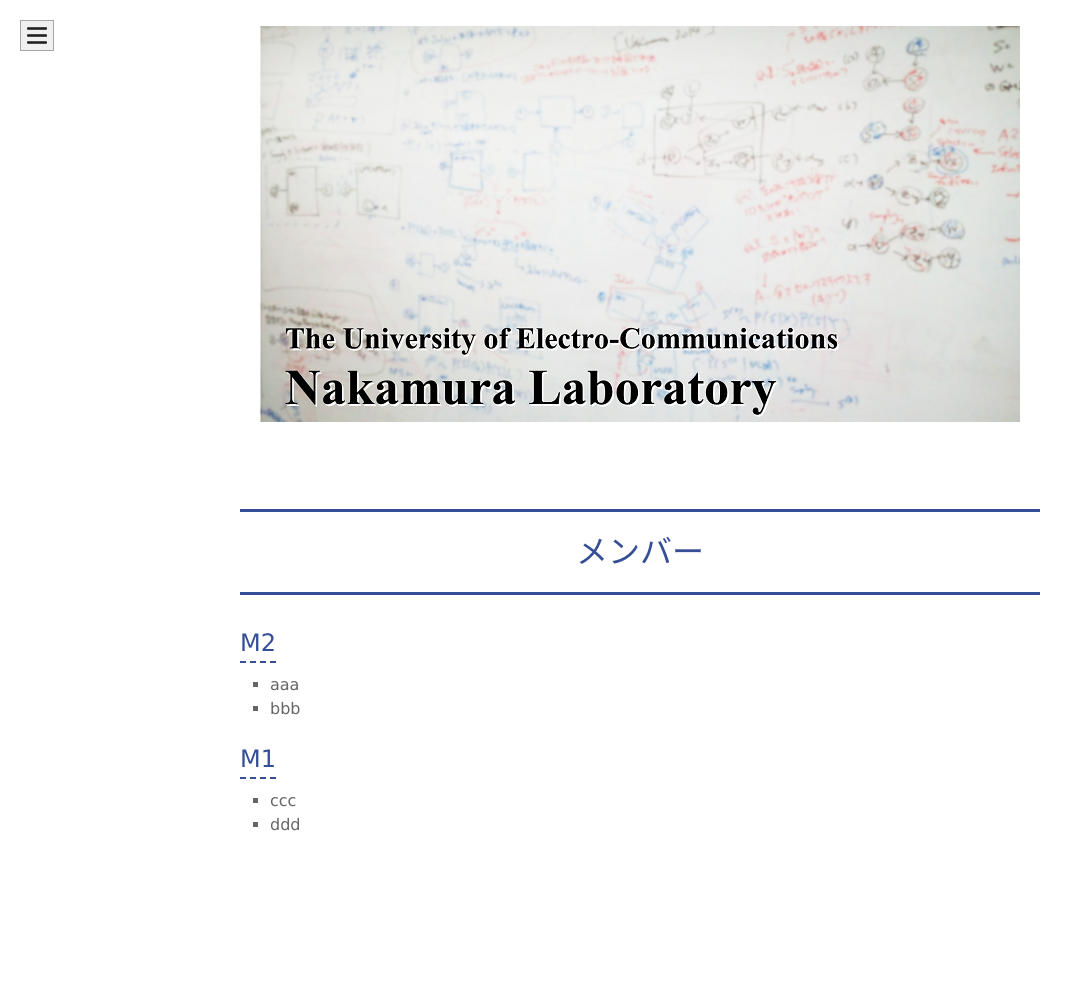
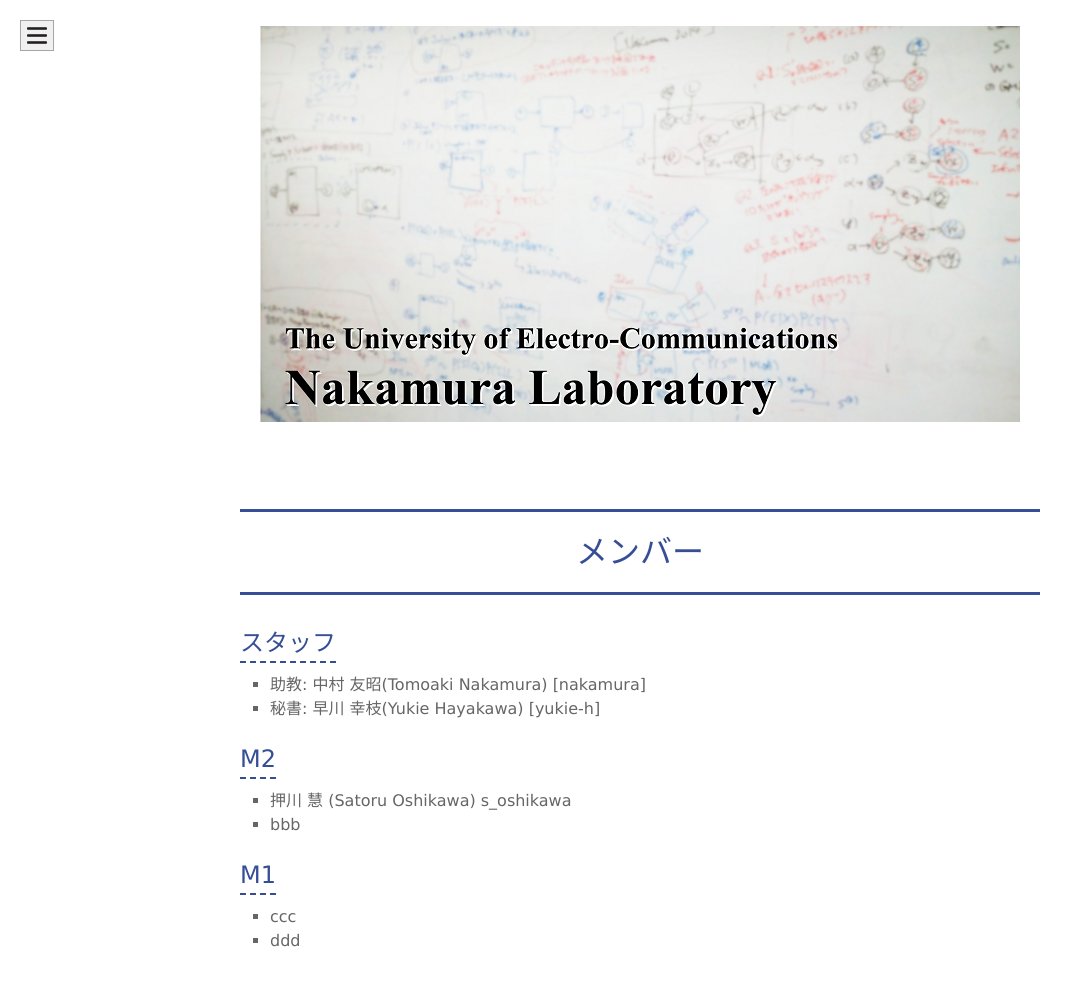
Before and after one commit to naka-lab/naka-lab.github.io, a Jekyll site: the page built from subpages/member.md, in a window 1280 px wide. Shown: the whole page, without its empty margins (0-1083 px from the left). Built offline with Jekyll 4.4.1, drawn with Linux system fonts in a browser that asks for light colours; before the commit the page ends 900 px from its top, so only the background shows below that.

Commit message:
メンバー更新

```diff
--- a/_layouts/default.html
+++ b/_layouts/default.html
@@ -24,7 +24,7 @@
       </form> -->
       <h2>Nakamura Lab. </h2>
       <p>
-      研究室の説明．．．
+      電気通信大学 知能機械工学専攻 中村(友)研究室のホームページです． このページでは，研究内容や業績などを発信していきます．
       </p>
 
       <!-- google翻訳 -->
--- a/subpages/member.md
+++ b/subpages/member.md
@@ -5,8 +5,12 @@ layout: default
 
 # メンバー
 
+## スタッフ
+- 助教: 中村 友昭(Tomoaki Nakamura) [nakamura]
+- 秘書: 早川 幸枝(Yukie Hayakawa) [yukie-h]
+
 ## M2
-- aaa
+- 押川 慧 (Satoru Oshikawa) s_oshikawa
 - bbb
 
 ## M1
```
